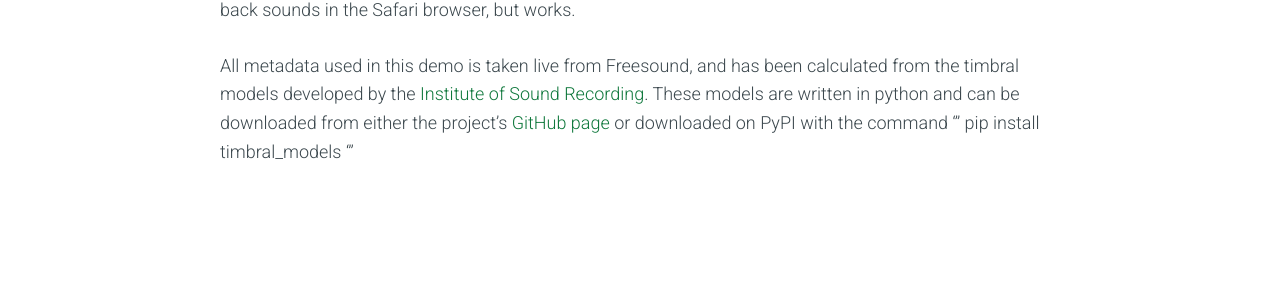
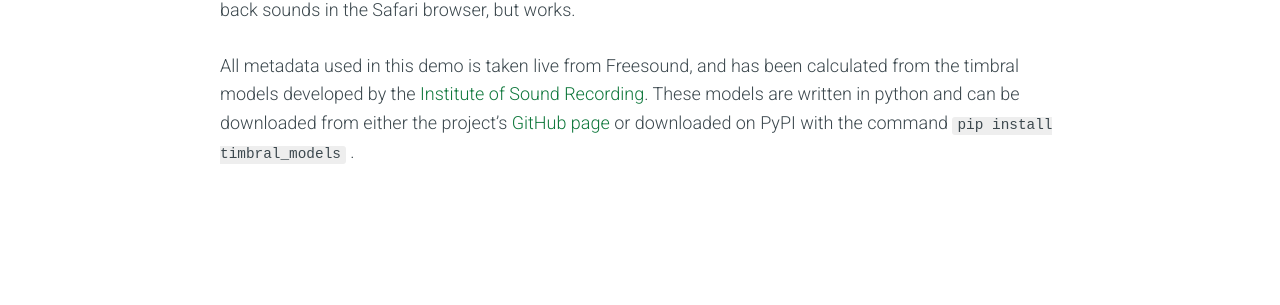
Before and after one commit to AudioCommons/audiocommons.github.io, a Jekyll site: the page built from _posts/2019-01-30-timbral-explorer.md, in a window 1280 px wide and 900 px high, scrolled down 1779 px. Shown: the part 412-717 px from the top of the window. Built offline with Jekyll 4.4.1, drawn with Linux system fonts in a browser that asks for light colours; nearby versions of some CDN libraries.

Commit message:
Updated code syntax formatting

```diff
--- a/_posts/2019-01-30-timbral-explorer.md
+++ b/_posts/2019-01-30-timbral-explorer.md
@@ -16,7 +16,4 @@ The timbral explorer shows one example of how this timbral metadata could be use
 <iframe frameborder="0" scrolling="no" src="https://andyp103.github.io/FreesoundTimbralSearch/" width="850" height="600"></iframe>
 A full screen version of the interface can be found [here](https://andyp103.github.io/FreesoundTimbralSearch/).  Be aware that there are some issues with playing back sounds in the Safari browser, but works.
 
-All metadata used in this demo is taken live from Freesound, and has been calculated from the timbral models developed by the [Institute of Sound Recording](http://www.iosr.uk/AudioCommons/).  These models are written in python and can be downloaded from either the project's [GitHub page](https://github.com/AudioCommons/timbral_models) or downloaded on PyPI with the command
-'''
-pip install timbral_models
-'''
+All metadata used in this demo is taken live from Freesound, and has been calculated from the timbral models developed by the [Institute of Sound Recording](http://www.iosr.uk/AudioCommons/).  These models are written in python and can be downloaded from either the project's [GitHub page](https://github.com/AudioCommons/timbral_models) or downloaded on PyPI with the command `pip install timbral_models` .
```
